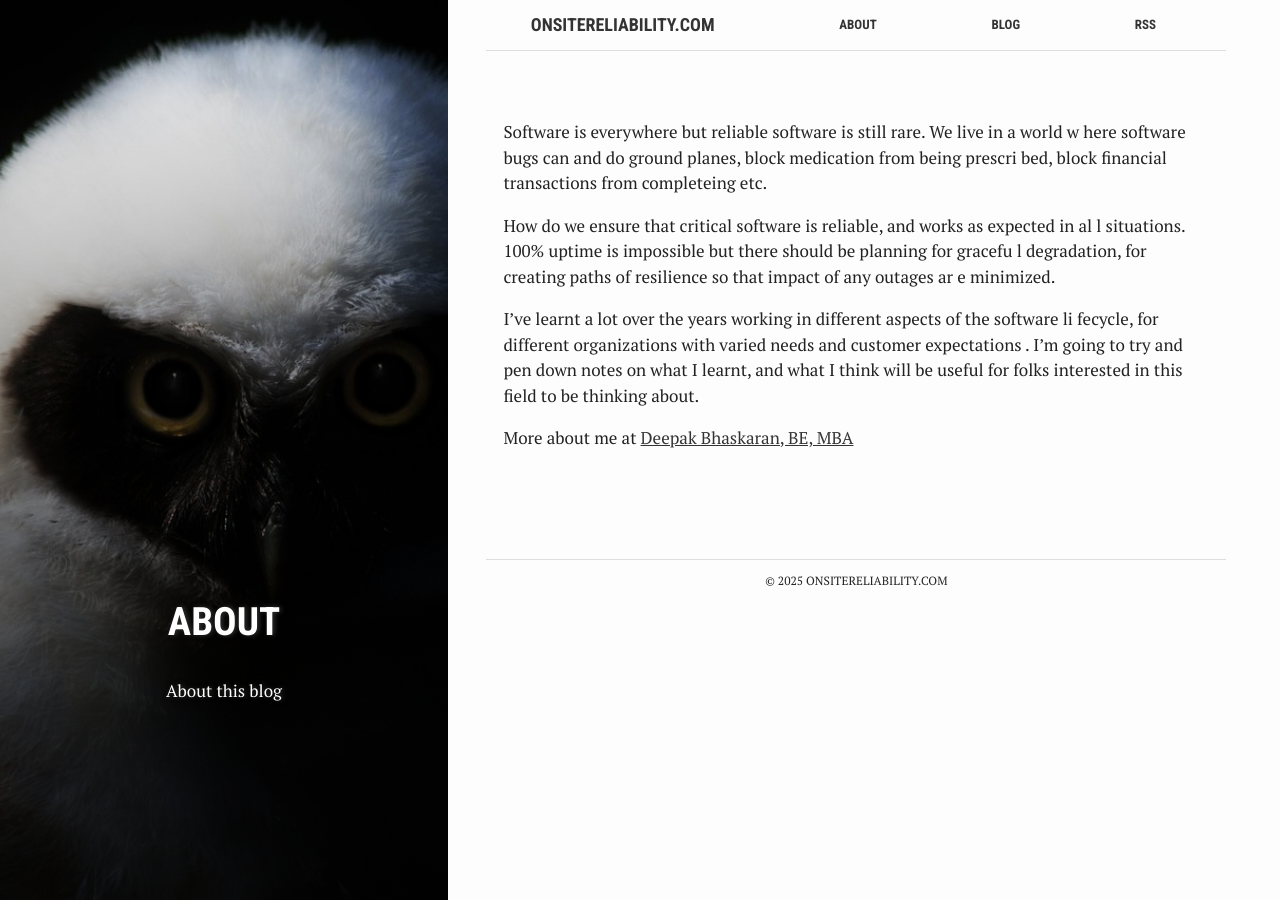
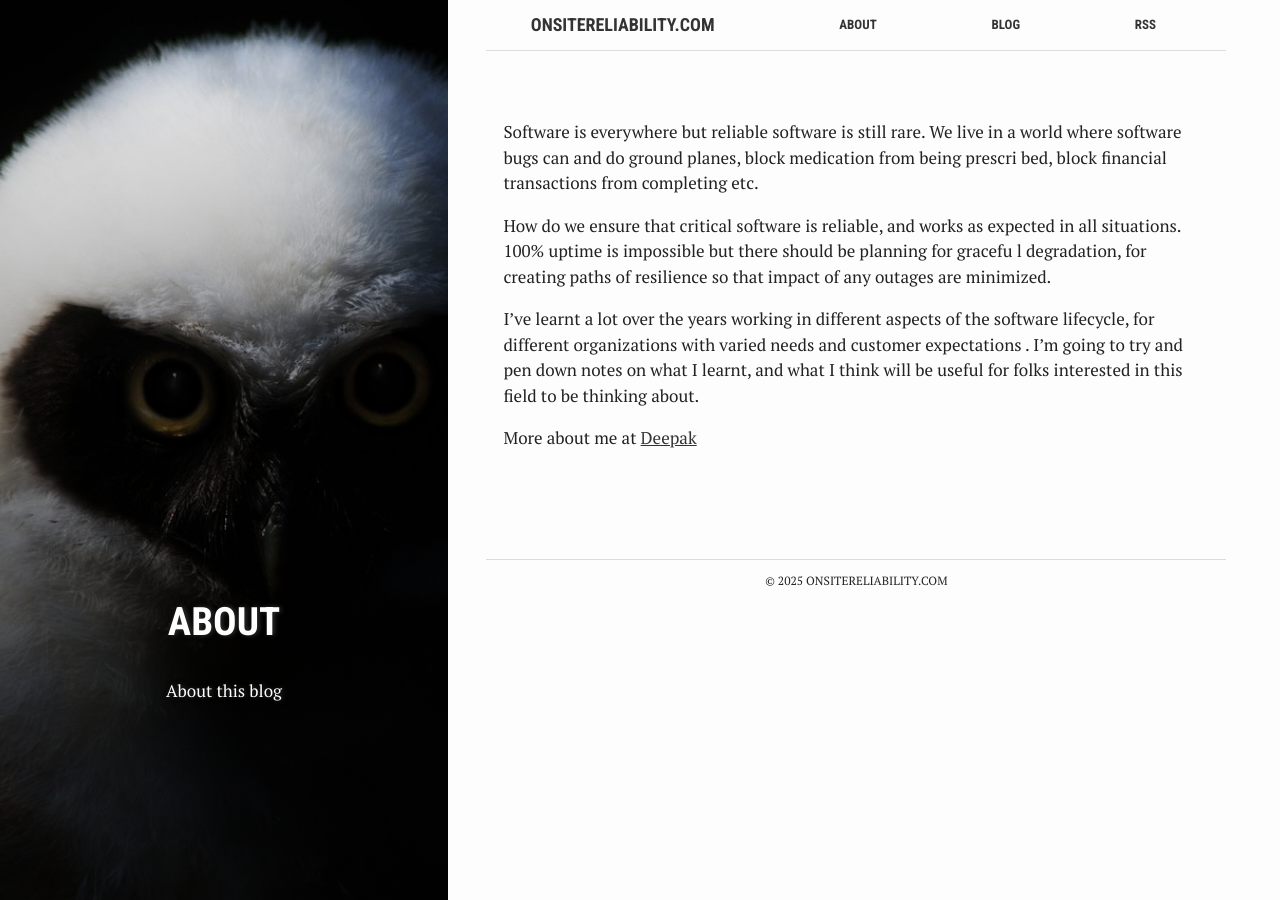
Before and after one commit to qapage/qapage.github.io, a Jekyll site: the page built from about.md, in a window 1280 px wide. Built offline with Jekyll 4.4.1, drawn with Linux system fonts in a browser that asks for light colours.

Commit message:
Updated about page, fixed formatting and LinkedIn Link

```diff
--- a/about.md
+++ b/about.md
@@ -8,19 +8,13 @@
 active: about
 ---
 
-Software is everywhere but reliable software is still rare. We live in a world w
-here software bugs can and do ground planes, block medication from being prescri
-bed, block financial transactions from completeing etc.
+Software is everywhere but reliable software is still rare. We live in a world where software bugs can and do ground planes, block medication from being prescri
+bed, block financial transactions from completing etc.
 
-How do we ensure that critical software is reliable, and works as expected in al
-l situations. 100% uptime is impossible but there should be planning for gracefu
-l degradation, for creating paths of resilience so that impact of any outages ar
-e minimized.
+How do we ensure that critical software is reliable, and works as expected in all situations. 100% uptime is impossible but there should be planning for gracefu
+l degradation, for creating paths of resilience so that impact of any outages are minimized.
 
-I've learnt a lot over the years working in different aspects of the software li
-fecycle, for different organizations with varied needs and customer expectations
-. I'm going to try and pen down notes on what I learnt, and what I think will be
- useful for folks interested in this field to be thinking about.
+I've learnt a lot over the years working in different aspects of the software lifecycle, for different organizations with varied needs and customer expectations
+. I'm going to try and pen down notes on what I learnt, and what I think will be useful for folks interested in this field to be thinking about.
 
-More about me at [Deepak Bhaskaran, BE, MBA](https://www.linkedin.com/in/deepakb
-haskaran/)
+More about me at [Deepak](https://www.linkedin.com/in/deepakbhaskaran/)
```
